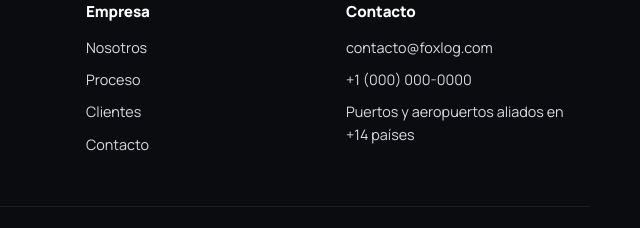
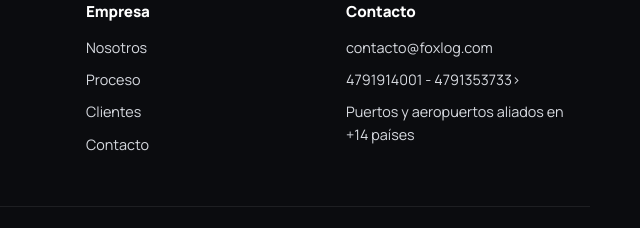
Before and after one commit to luxortizceo/foxlog, a website: page index.html in a window 1280 px wide. Shown: the part 6972-7200 px from the top of the page, 640-1280 px from the left. Drawn offline with Linux system fonts and the light colour scheme.

Commit message:
Update index.html

```diff
--- a/index.html
+++ b/index.html
@@ -440,7 +440,8 @@
       <h4>Contacto</h4>
       <ul>
         <li><a href="mailto:contacto@foxlog.com">contacto@foxlog.com</a></li>
-        <li><a href="tel:+10000000000">+1 (000) 000-0000</a></li>
+        <li><a href="tel:4791914001 - 4791353733">4791914001 -
+4791353733></a></li>
         <li>Puertos y aeropuertos aliados en +14 países</li>
       </ul>
     </div>
```
